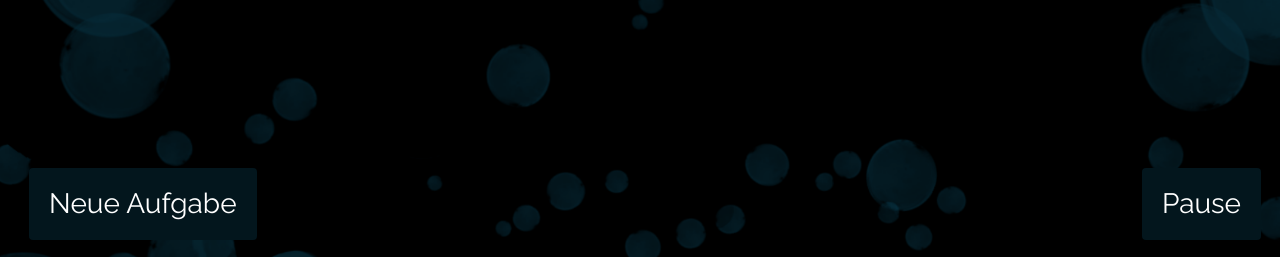
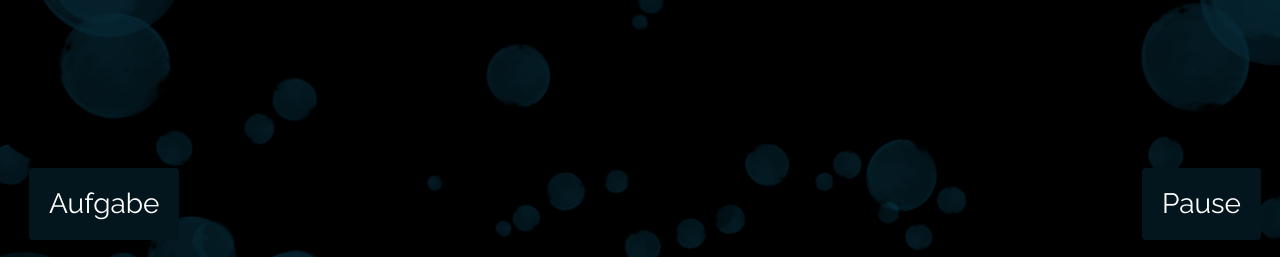
Before and after one commit to limo29/limo29, a plain HTML site: page index.html in a window 1280 px wide. Shown: the part 543-800 px from the top of the page. Drawn offline with Linux system fonts and the light colour scheme.

Commit message:
Update index.html

```diff
--- a/index.html
+++ b/index.html
@@ -39,7 +39,7 @@ body, html {height: 100%}
   </div>
   <div class="w3-display-bottomleft w3-padding-large ">
     <div id="aufgabenButton" >
-	    <button class="button" onclick="newAufgabe()" style="vertical-align:middle">Neue Aufgabe</button>
+	    <button class="button" onclick="newAufgabe()" style="vertical-align:middle">Aufgabe</button>
 	</div>
   <!--  Powered by <a href="https://www.w3schools.com/w3css/default.asp" target="_blank">w3.css</a>-->
   </div>
```
